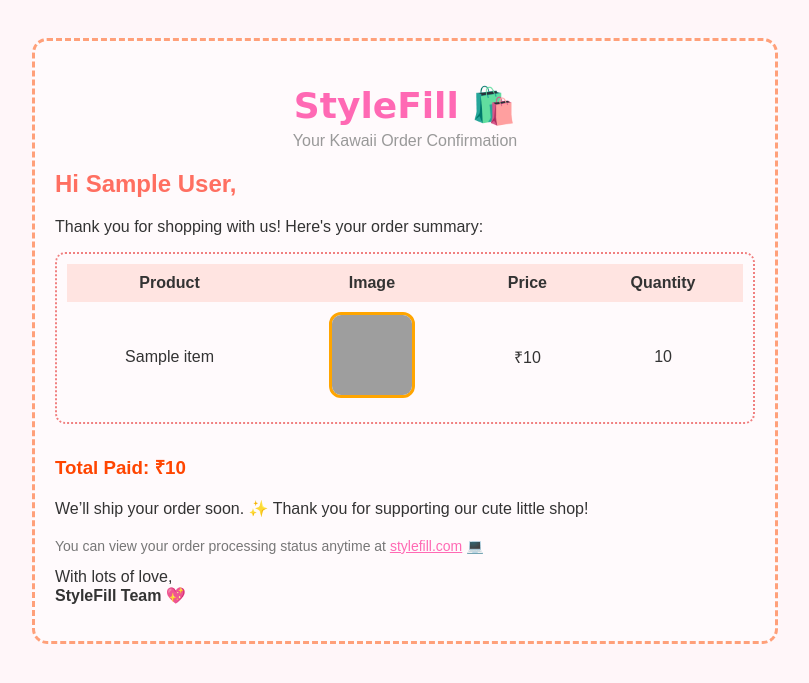
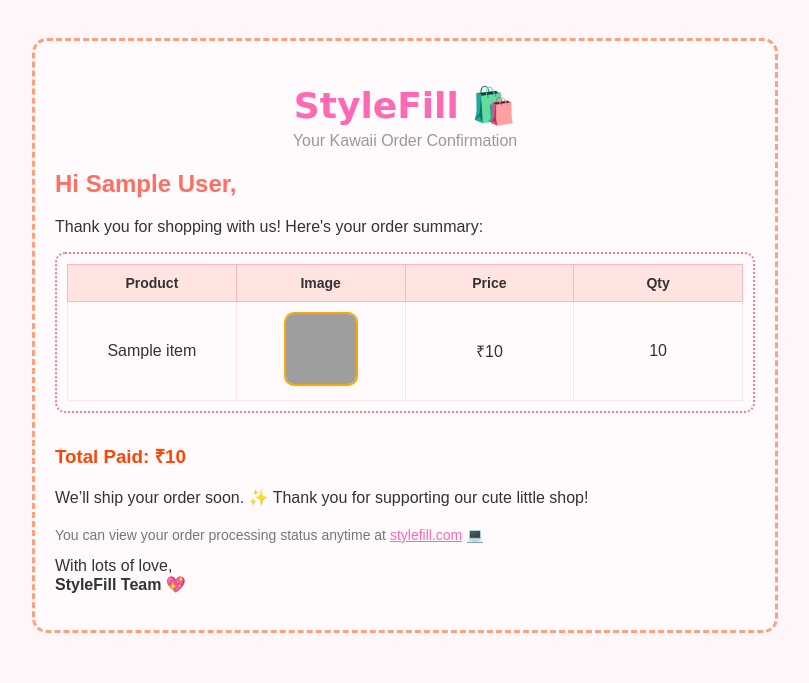
Before and after one commit to codedev03/StyleFill, a Django app: template payment/templates/payment/payment_success_email.html in a window 1280 px wide. Shown: the top 683 px of the page, without its empty margins (235-1044 px from the left). Run offline with Django 5.2, Linux system fonts and the light colour scheme; the template is opened without the code that fills it: most values are stand-ins (such as "Sample title", 1, 10 or a date in 2020); grey boxes are pictures that could not be loaded.

Commit message:
design change

```diff
--- a/payment/templates/payment/payment_success_email.html
+++ b/payment/templates/payment/payment_success_email.html
@@ -17,31 +17,31 @@
         <h2 style="color: #ff6f61;">Hi {{ order.full_name }},</h2>
         <p style="font-size: 16px;">Thank you for shopping with us! Here's your order summary:</p>
 
-        <!-- Responsive Table Wrapper -->
-        <div class="table-responsive" style="border: 2px dotted #f08080; border-radius: 10px; padding: 10px; overflow-x: auto;">
-            <table class="table table-bordered" style="width: 100%; border-collapse: collapse; min-width: 600px;">
+        <!-- Responsive Table Wrapper for Email -->
+        <div style="border: 2px dotted #f08080; border-radius: 10px; padding: 10px; overflow-x: auto; -webkit-overflow-scrolling: touch;">
+            <table style="width: 100%; border-collapse: collapse; min-width: 100%; table-layout: fixed;">
             <thead>
                 <tr style="background-color: #ffe4e1;">
-                        <th style="padding: 10px;">Product</th>
-                        <th style="padding: 10px;">Image</th>
-                        <th style="padding: 10px;">Price</th>
-                        <th style="padding: 10px;">Quantity</th>
+                <th style="padding: 10px; border: 1px solid #ffb6c1; font-size: 14px;">Product</th>
+                <th style="padding: 10px; border: 1px solid #ffb6c1; font-size: 14px;">Image</th>
+                <th style="padding: 10px; border: 1px solid #ffb6c1; font-size: 14px;">Price</th>
+                <th style="padding: 10px; border: 1px solid #ffb6c1; font-size: 14px;">Qty</th>
                 </tr>
             </thead>
             <tbody>
                 {% for item in order_items %}
                 <tr style="text-align: center;">
-                        <td style="padding: 10px;">{{ item.product_title }}</td>
-                        <td style="padding: 10px;">
+                <td style="padding: 10px; border: 1px solid #ffe4e1;">{{ item.product_title }}</td>
+                <td style="padding: 10px; border: 1px solid #ffe4e1;">
                     {% if item.image_cid %}
                     <img src="cid:{{ item.image_cid }}" alt="{{ item.product_title }}"
-                                    style="border: 3px solid orange; border-radius: 12px; object-fit: cover; height: 80px; width: 80px;">
+                    style="border: 2px solid orange; border-radius: 10px; object-fit: cover; height: 70px; width: 70px;">
                     {% else %}
                     <span style="color: gray;">No Image</span>
                     {% endif %}
                 </td>
-                        <td style="padding: 10px;">₹{{ item.price }}</td>
-                        <td style="padding: 10px;">{{ item.quantity }}</td>
+                <td style="padding: 10px; border: 1px solid #ffe4e1;">₹{{ item.price }}</td>
+                <td style="padding: 10px; border: 1px solid #ffe4e1;">{{ item.quantity }}</td>
                 </tr>
                 {% endfor %}
             </tbody>
```
Lines whose indentation alone changed are shown as unchanged.
